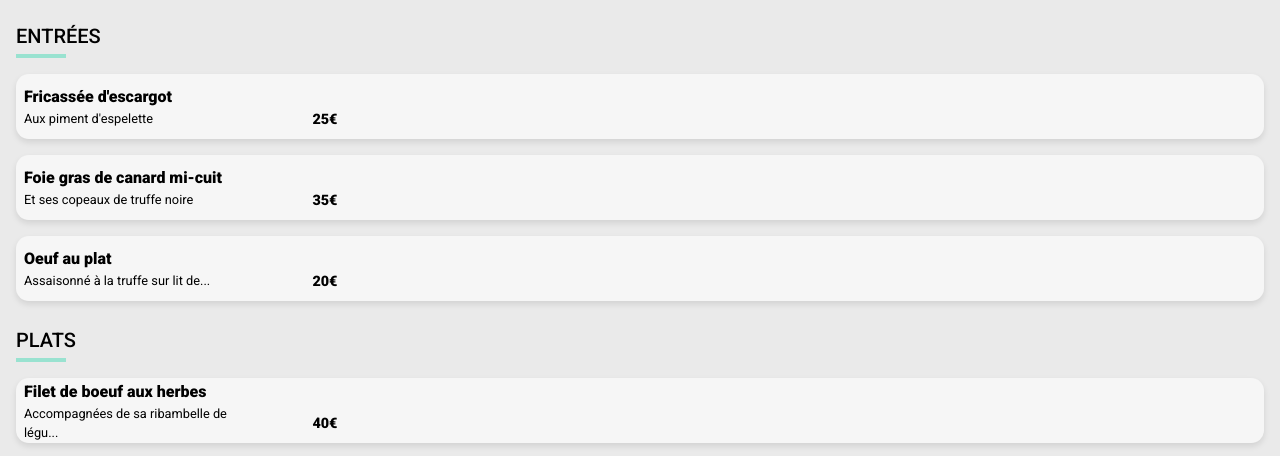
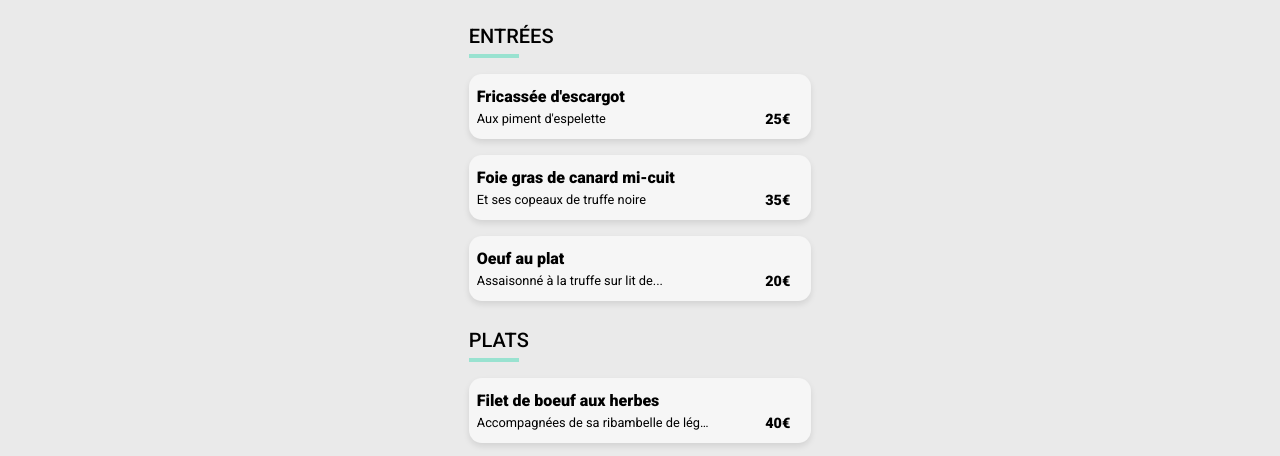
Before and after one commit to Zansuken/Ohmyfood, a website: page menu-1.html in a window 1280 px wide. Shown: the part 330-786 px from the top of the page. Drawn offline with Linux system fonts and the light colour scheme; a web font is replaced by a local one.

Commit message:
(fix): fixed text wrapping in dishes items

```diff
--- a/scss/Menus/components/_menuBody.scss
+++ b/scss/Menus/components/_menuBody.scss
@@ -3,6 +3,7 @@
 .menu-content__body {
   display: flex;
   flex-direction: column;
+  align-items: center;
   gap: 1.5rem;
   margin-top: 1.5rem;
 
--- a/scss/Menus/components/_menuDishes.scss
+++ b/scss/Menus/components/_menuDishes.scss
@@ -4,6 +4,8 @@
   display: flex;
   flex-direction: column;
   gap: 1rem;
+  width: 100%;
+  max-width: 342.39px;
 
   h2 {
     font-size: $font-size-h2;
--- a/scss/Menus/components/_menuDishesList.scss
+++ b/scss/Menus/components/_menuDishesList.scss
@@ -3,5 +3,6 @@
 .menu-content__dishes-list {
   display: flex;
   flex-direction: column;
+  align-items: center;
   gap: 1rem;
 }
--- a/scss/Menus/components/_menuDishesListItem.scss
+++ b/scss/Menus/components/_menuDishesListItem.scss
@@ -2,6 +2,8 @@
 
 .menu-content__dishes-list li {
   height: 65px;
+  width: 100%;
+  max-width: 342.4px;
   display: flex;
   align-items: center;
   border-radius: 0.8rem;
@@ -18,6 +20,9 @@
 
   p {
     font-size: 0.8rem;
+    white-space: nowrap;
+    overflow: hidden;
+    text-overflow: ellipsis;
   }
 
   span {
@@ -27,8 +32,10 @@
 
   .left {
     max-width: 246.36px;
+    width: 100%;
     padding: 0.5rem 0 0.5rem 0.5rem;
     flex: 1;
+    overflow: hidden;
 
     &:hover {
       cursor: pointer;
@@ -56,6 +63,7 @@
     flex-direction: row-reverse;
     align-items: flex-end;
     height: 100%;
+    width: 96.04px;
     border-radius: 0 0.8rem 0.8rem 0;
     overflow: hidden;
     .price {
```
Also changed, not shown: css/styles.css.
